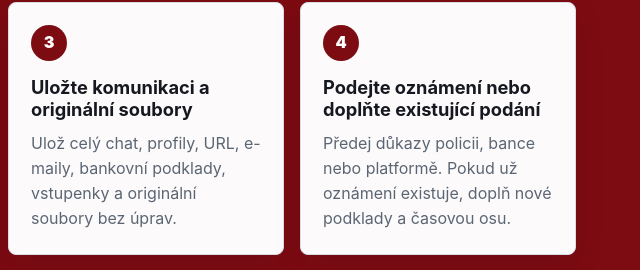
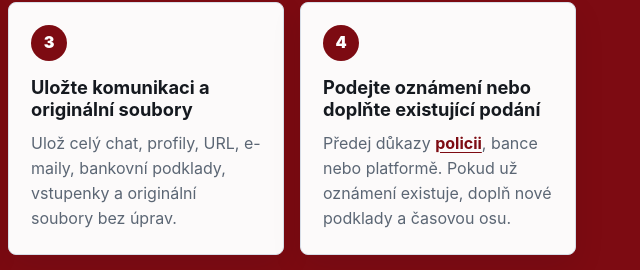
Before and after one commit to Blato58/jagelka, a plain HTML site: page index.html in a window 1280 px wide. Shown: the part 1340-1610 px from the top of the page, 640-1280 px from the left. Drawn offline with Linux system fonts and the light colour scheme.

Commit message:
Link police reporting guidance

```diff
--- a/index.html
+++ b/index.html
@@ -321,9 +321,14 @@
                         <span>4</span>
                         <h3>Podejte oznámení nebo doplňte existující podání</h3>
                         <p>
-                            Předej důkazy policii, bance nebo platformě. Pokud
-                            už oznámení existuje, doplň nové podklady a časovou
-                            osu.
+                            Předej důkazy
+                            <a
+                                href="https://policie.gov.cz/clanek/oznameni-trestneho-cinu.aspx"
+                                target="_blank"
+                                rel="noopener noreferrer"
+                                >policii</a
+                            >, bance nebo platformě. Pokud už oznámení
+                            existuje, doplň nové podklady a časovou osu.
                         </p>
                     </article>
                 </div>
```
